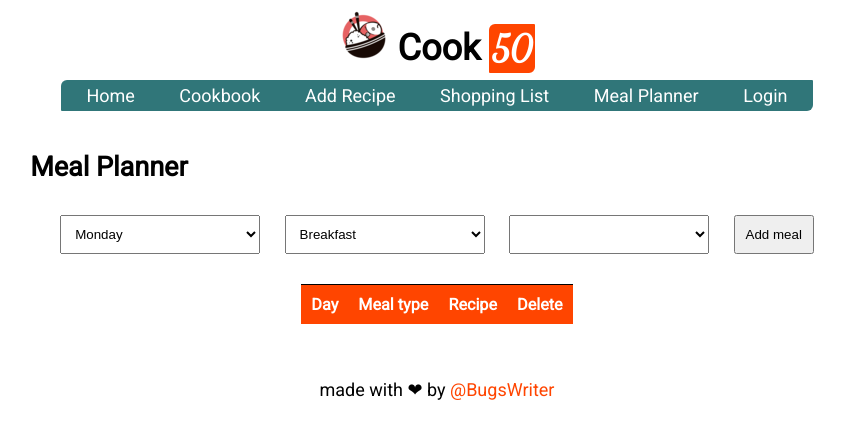
After one commit to Bugswriter/cook50, a Flask app: template cookpkg/templates/meal_planner.html in a window 1280 px wide. The commit adds this page. Shown: the top 439 px of the page, without its empty margins (203-1048 px from the left). Run offline with Flask 2, Linux system fonts and the light colour scheme; the template is opened without the code that fills it, so the values that code supplies are empty; some web fonts are replaced.

Commit message:
Adding meal planner.

```diff
--- a/cookpkg/static/css/style.css
+++ b/cookpkg/static/css/style.css
@@ -57,7 +57,7 @@ header h1 span{
 
 .nav{
     border-radius: 6px 1px;
-    background-color: var(--color05);
+    background-color: #307679;
     margin: auto;
     width: fit-content;
     padding: 5px;
--- a/cookpkg/templates/layout.html
+++ b/cookpkg/templates/layout.html
@@ -18,7 +18,7 @@
       <li><a href="{{ url_for('recipes') }}">Cookbook</a></li>
       <li><a href="{{ url_for('add_recipe') }}">Add Recipe</a></li>
       <li><a href="{{ url_for('shopping_list') }}">Shopping List</a></li>
-      <li><a href="#">Meal Planner</a></li>
+      <li><a href="{{ url_for('meal_planner') }}">Meal Planner</a></li>
       {% if request.cookies.get('user_id') %}
       <li><a href="/logout">Logout</a></li>
       {% else %}
--- /dev/null
+++ b/cookpkg/templates/meal_planner.html
@@ -0,0 +1,44 @@
+{% extends "layout.html" %}
+{% block content %}
+<h2>Meal Planner</h2>
+<form method="POST" class="form slform">
+  <select name="d">
+    <option>Monday</option>
+    <option values="Tuesday">Tuesday</option>
+    <option values="Wednesday">Wednesday</option>
+    <option values="Thursday">Thursday</option>
+    <option values="Friday">Friday</option>
+    <option values="Saturday">Saturday</option>
+    <option values="Sunday">Sunday</option>
+  </select>
+  <select name="mt">
+    <option value="Breakfast">Breakfast</option>
+    <option value="Lunch">Lunch</option>
+    <option value="Dinner">Dinner</option>
+  </select>
+  <select name="rid">
+    {% for recipe in recipes %}
+    <option value="{{ recipe[0] }}">{{ recipe[1] }}</option>
+    {% endfor %}
+  </select>
+  <input type="submit" value="Add meal">
+</form>
+<div class="result-box">
+  <table>
+    <tr>
+      <th>Day</th>
+      <th>Meal type</th>
+      <th>Recipe</th>
+      <th>Delete</th>
+    </tr>
+    {% for meal in mp %}
+    <tr>
+      <td>{{ meal[1] }}</td>
+      <td>{{ meal[2] }}</td>
+      <td>{{ meal[3] }}</td>
+      <td><a href="/delete_meal?id={{ meal[0] }}">❌</a></td>
+    </tr>
+    {% endfor %}
+  </table>
+</div>
+{% endblock content %}
```
Also changed, not shown: cookpkg/crud.py (+42 -2 lines), cookpkg/routes.py (+25 -12 lines), create_db.sql (+11 -0 lines), site.db.
